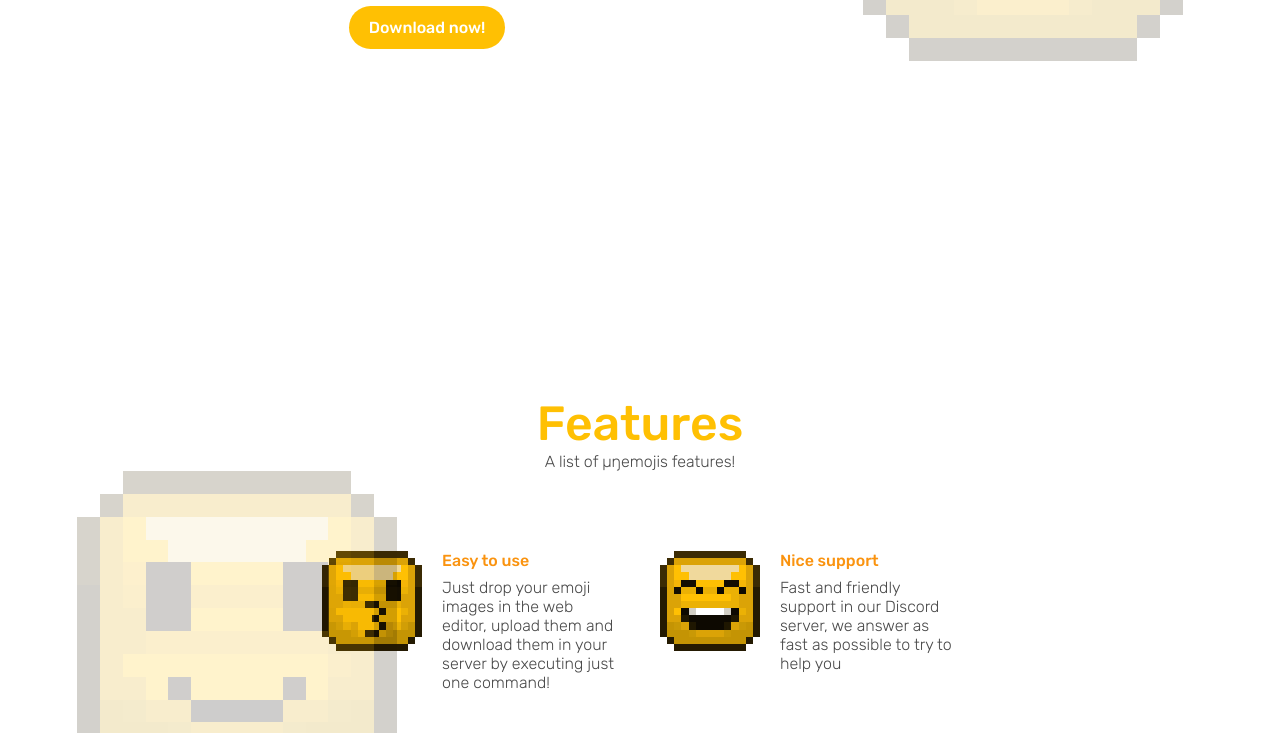
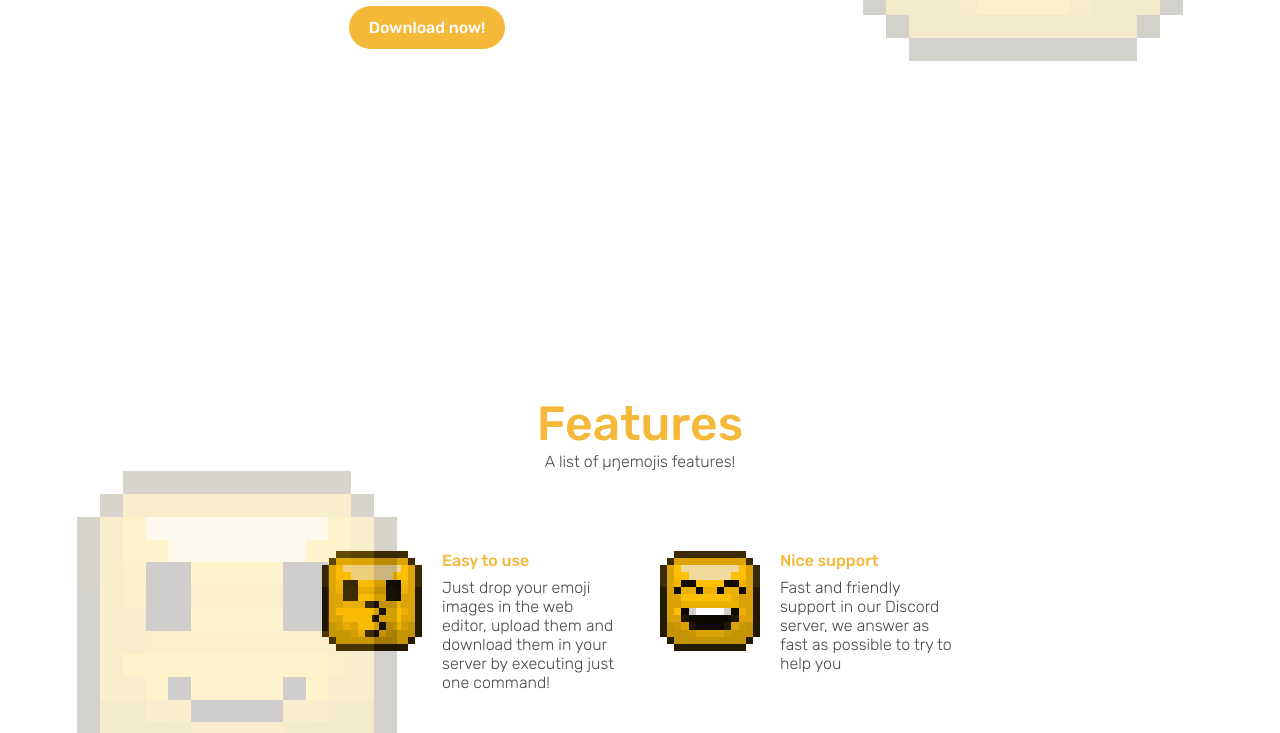
Before and after one commit to unnamed/creative-glyphs, a plain HTML site: page docs/index.html in a window 1280 px wide. Shown: the part 437-1170 px from the top of the page. Drawn offline with Linux system fonts and the light colour scheme; no server answers.

Commit message:
webpage: update colors

```diff
--- a/docs/index.css
+++ b/docs/index.css
@@ -6,8 +6,8 @@
 }
 
 :root {
-    --accent: #FFC003;
-    --accent-darker: #fa930f;
+    --accent: #f5b93a;
+    --accent-darker: #f5b93a;
     --light-fore: #ffffff;
     --dark-fore: #484848;
 
```
